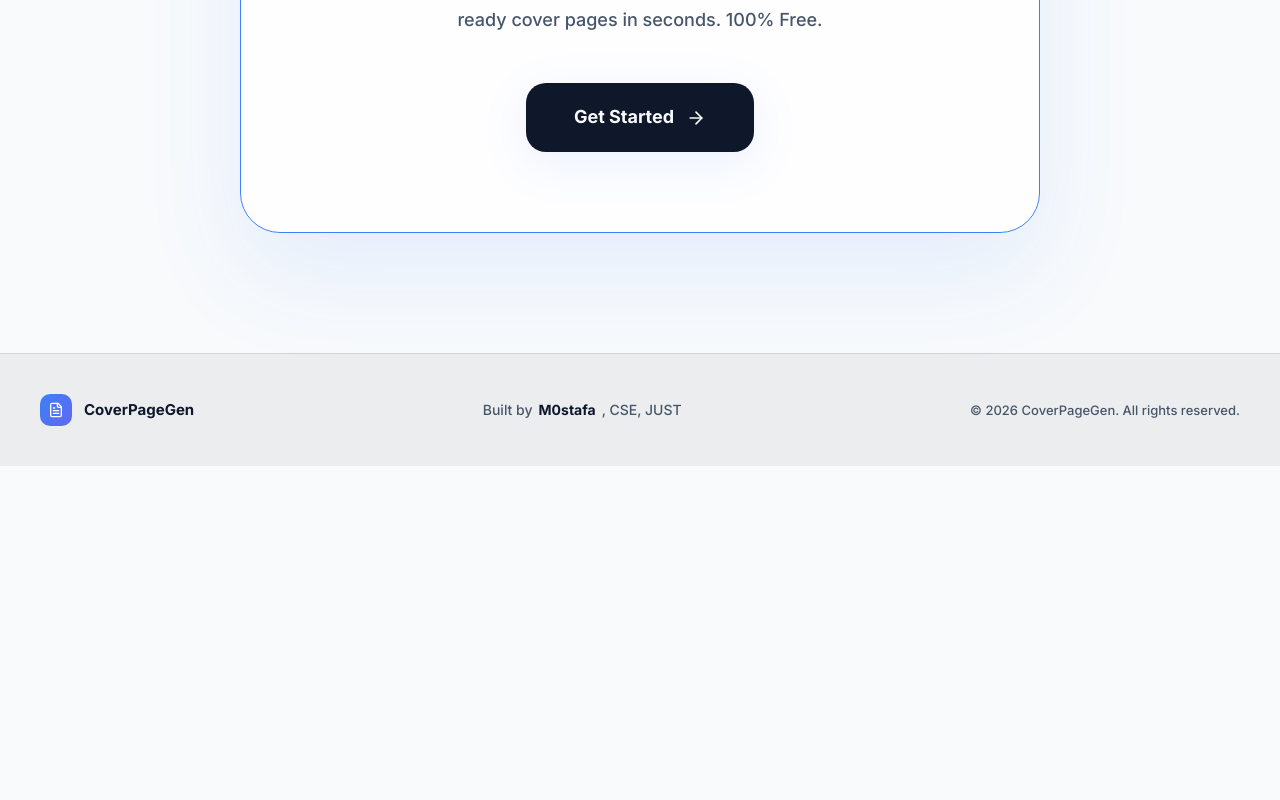
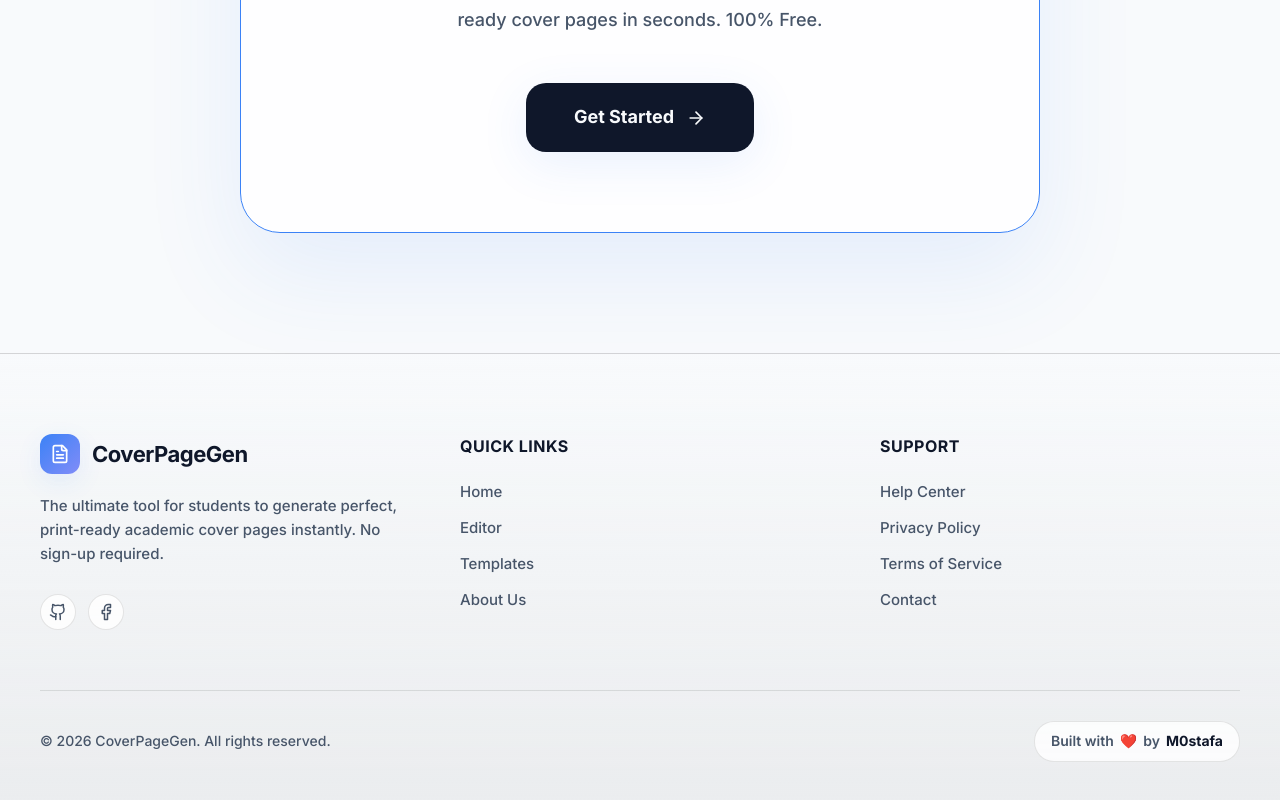
Before and after one commit to mostafa-cse/Coverpage, a React (Vite) app in the folder frontend/: page / in a window 1280 px wide. Shown: the part 3375-4175 px from the top of the page. Before the commit the page ends 3841 px from the top, so only its background shows below. Built offline with nearby package versions, Linux system fonts and the light colour scheme.

Commit message:
feat: redesign home page footer for a premium look

```diff
--- a/frontend/src/pages/Home.tsx
+++ b/frontend/src/pages/Home.tsx
@@ -1,6 +1,6 @@
 import { useNavigate } from 'react-router-dom'
 import {
-  FileText,
+  FileText, Github, Facebook,
   ChevronRight, Sparkles, Star, ArrowRight
 } from 'lucide-react'
 import { TEMPLATES } from '@/types/Template'
@@ -232,22 +232,68 @@ export default function Home() {
         </div>
       </section>
 
-      {/* ── Footer ── */}
-      <footer style={{ position: 'relative', zIndex: 1, borderTop: '1px solid var(--card-border)', padding: '40px 24px', background: 'var(--hover-bg)' }}>
-        <div style={{ maxWidth: '1200px', margin: '0 auto', display: 'flex', flexWrap: 'wrap', alignItems: 'center', justifyContent: 'space-between', gap: '20px' }}>
-          <div style={{ display: 'flex', alignItems: 'center', gap: '12px' }}>
-            <div style={{ width: '32px', height: '32px', borderRadius: '10px', background: 'linear-gradient(135deg, #3b82f6, #6366f1)', display: 'flex', alignItems: 'center', justifyContent: 'center' }}>
-              <FileText size={16} color="white" />
+      {/* ── Premium Footer ── */}
+      <footer style={{ position: 'relative', zIndex: 1, borderTop: '1px solid var(--card-border)', background: 'linear-gradient(to bottom, var(--bg-main), var(--hover-bg))', padding: '80px 24px 40px' }}>
+        <div style={{ maxWidth: '1200px', margin: '0 auto' }}>
+          <div style={{ display: 'grid', gridTemplateColumns: 'repeat(auto-fit, minmax(250px, 1fr))', gap: '60px', marginBottom: '60px' }}>
+
+            {/* Brand Column */}
+            <div style={{ display: 'flex', flexDirection: 'column', gap: '20px' }}>
+              <div style={{ display: 'flex', alignItems: 'center', gap: '12px' }}>
+                <div style={{ width: '40px', height: '40px', borderRadius: '12px', background: 'linear-gradient(135deg, var(--accent), #818cf8)', display: 'flex', alignItems: 'center', justifyContent: 'center', boxShadow: '0 8px 24px var(--accent-glow)' }}>
+                  <FileText size={20} color="white" />
+                </div>
+                <span style={{ fontSize: '22px', fontWeight: 900, color: 'var(--text-main)', letterSpacing: '-0.5px' }}>CoverPageGen</span>
+              </div>
+              <p style={{ fontSize: '15px', color: 'var(--text-secondary)', lineHeight: 1.6, fontWeight: 500 }}>
+                The ultimate tool for students to generate perfect, print-ready academic cover pages instantly. No sign-up required.
+              </p>
+              <div style={{ display: 'flex', gap: '12px', marginTop: '8px' }}>
+                <a href="https://github.com/mostafa-cse" target="_blank" rel="noopener noreferrer" style={{ display: 'flex', alignItems: 'center', justifyContent: 'center', width: '36px', height: '36px', borderRadius: '50%', background: 'var(--card-bg)', border: '1px solid var(--card-border)', color: 'var(--text-secondary)', transition: 'all 0.2s', cursor: 'pointer' }} onMouseOver={e => { e.currentTarget.style.color = 'var(--accent)'; e.currentTarget.style.borderColor = 'var(--accent)'; e.currentTarget.style.transform = 'translateY(-2px)' }} onMouseOut={e => { e.currentTarget.style.color = 'var(--text-secondary)'; e.currentTarget.style.borderColor = 'var(--card-border)'; e.currentTarget.style.transform = 'none' }}>
+                  <Github size={18} />
+                </a>
+                <a href="https://www.facebook.com/muhammadm0stafa/" target="_blank" rel="noopener noreferrer" style={{ display: 'flex', alignItems: 'center', justifyContent: 'center', width: '36px', height: '36px', borderRadius: '50%', background: 'var(--card-bg)', border: '1px solid var(--card-border)', color: 'var(--text-secondary)', transition: 'all 0.2s', cursor: 'pointer' }} onMouseOver={e => { e.currentTarget.style.color = '#3b5998'; e.currentTarget.style.borderColor = '#3b5998'; e.currentTarget.style.transform = 'translateY(-2px)' }} onMouseOut={e => { e.currentTarget.style.color = 'var(--text-secondary)'; e.currentTarget.style.borderColor = 'var(--card-border)'; e.currentTarget.style.transform = 'none' }}>
+                  <Facebook size={18} />
+                </a>
+              </div>
             </div>
-            <span style={{ fontSize: '15px', fontWeight: 800, color: 'var(--text-main)' }}>CoverPageGen</span>
+
+            {/* Quick Links Column */}
+            <div style={{ display: 'flex', flexDirection: 'column', gap: '20px' }}>
+              <h4 style={{ fontSize: '16px', fontWeight: 800, color: 'var(--text-main)', letterSpacing: '0.5px', textTransform: 'uppercase' }}>Quick Links</h4>
+              <div style={{ display: 'flex', flexDirection: 'column', gap: '12px' }}>
+                {['Home', 'Editor', 'Templates', 'About Us'].map(link => (
+                  <span key={link} onClick={() => link === 'Editor' ? navigate('/editor') : null} style={{ fontSize: '15px', fontWeight: 500, color: 'var(--text-secondary)', cursor: 'pointer', transition: 'color 0.2s', width: 'fit-content' }} onMouseOver={e => e.currentTarget.style.color = 'var(--accent)'} onMouseOut={e => e.currentTarget.style.color = 'var(--text-secondary)'}>
+                    {link}
+                  </span>
+                ))}
+              </div>
+            </div>
+
+            {/* Support Column */}
+            <div style={{ display: 'flex', flexDirection: 'column', gap: '20px' }}>
+              <h4 style={{ fontSize: '16px', fontWeight: 800, color: 'var(--text-main)', letterSpacing: '0.5px', textTransform: 'uppercase' }}>Support</h4>
+              <div style={{ display: 'flex', flexDirection: 'column', gap: '12px' }}>
+                {['Help Center', 'Privacy Policy', 'Terms of Service', 'Contact'].map(link => (
+                  <span key={link} style={{ fontSize: '15px', fontWeight: 500, color: 'var(--text-secondary)', cursor: 'pointer', transition: 'color 0.2s', width: 'fit-content' }} onMouseOver={e => e.currentTarget.style.color = 'var(--accent)'} onMouseOut={e => e.currentTarget.style.color = 'var(--text-secondary)'}>
+                    {link}
+                  </span>
+                ))}
+              </div>
+            </div>
           </div>
-          <a href="https://www.facebook.com/muhammadm0stafa/" target="_blank" rel="noopener noreferrer"
-            style={{ fontSize: '14px', fontWeight: 500, color: 'var(--text-secondary)', textDecoration: 'none', display: 'flex', alignItems: 'center', gap: '6px', transition: 'color 0.2s' }}
-            onMouseOver={e => (e.currentTarget.style.color = 'var(--text-main)')}
-            onMouseOut={e => (e.currentTarget.style.color = 'var(--text-secondary)')}>
-            Built by <strong style={{ color: 'var(--text-main)' }}>M0stafa</strong>, CSE, JUST
-          </a>
-          <div style={{ fontSize: '13px', fontWeight: 500, color: 'var(--text-secondary)' }}>© 2026 CoverPageGen. All rights reserved.</div>
+
+          <div style={{ borderTop: '1px solid var(--card-border)', paddingTop: '30px', display: 'flex', flexWrap: 'wrap', alignItems: 'center', justifyContent: 'space-between', gap: '20px' }}>
+            <div style={{ fontSize: '14px', fontWeight: 500, color: 'var(--text-secondary)' }}>
+              © 2026 CoverPageGen. All rights reserved.
+            </div>
+            <a href="https://www.facebook.com/muhammadm0stafa/" target="_blank" rel="noopener noreferrer"
+              style={{ fontSize: '14px', fontWeight: 600, color: 'var(--text-secondary)', textDecoration: 'none', display: 'flex', alignItems: 'center', gap: '6px', transition: 'color 0.2s', background: 'var(--card-bg)', padding: '8px 16px', borderRadius: '20px', border: '1px solid var(--card-border)' }}
+              onMouseOver={e => { e.currentTarget.style.color = 'var(--text-main)'; e.currentTarget.style.borderColor = 'var(--accent)' }}
+              onMouseOut={e => { e.currentTarget.style.color = 'var(--text-secondary)'; e.currentTarget.style.borderColor = 'var(--card-border)' }}>
+              Built with <span style={{ color: '#ef4444' }}>❤️</span> by <strong style={{ color: 'var(--text-main)' }}>M0stafa</strong>
+            </a>
+          </div>
         </div>
       </footer>
     </div>
```
